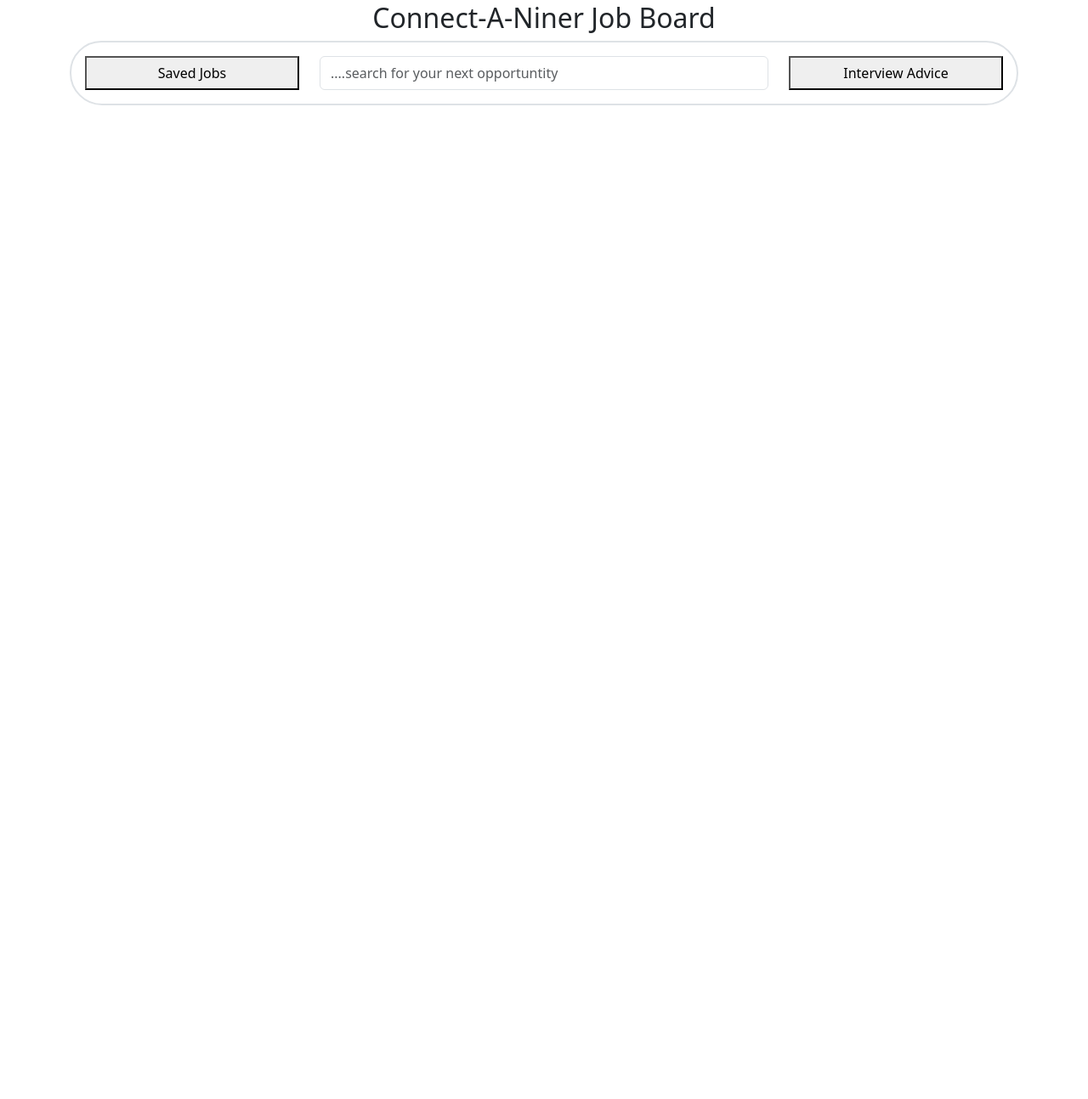
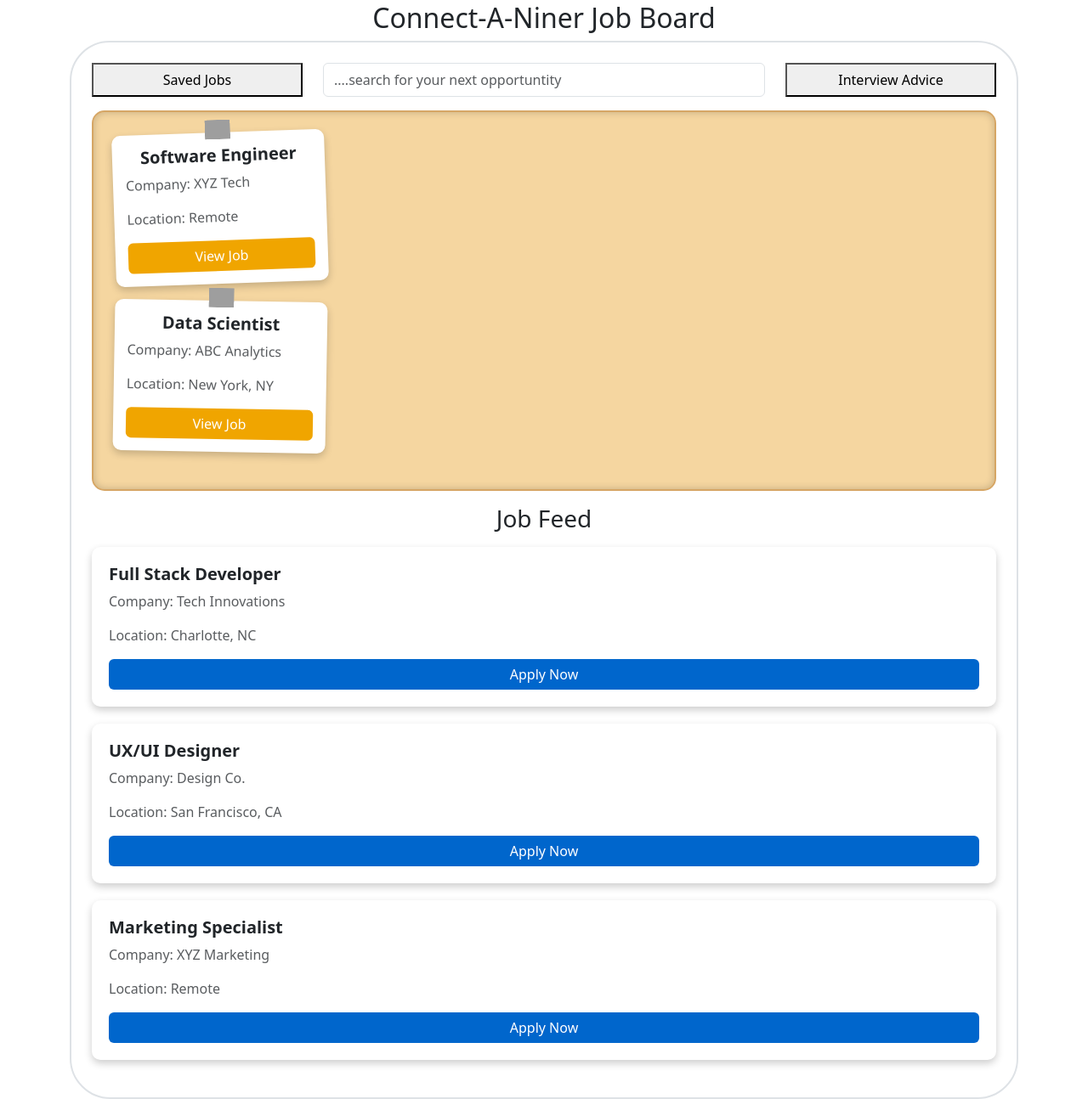
Before and after one commit to darellsam/SoftwareEngineeringProj, a Django app: page /jobBoard/ in a window 1280 px wide. Shown: the part 57-1351 px from the top of the page at 85% size. Before the commit the page ends 181 px from the top, so only its background shows below. Run offline with Django 5.2, Linux system fonts and the light colour scheme; grey boxes are pictures that could not be loaded.

Commit message:
Created the frontend job board page

```diff
--- a/sweProj/base/templates/base/jobBoard.html
+++ b/sweProj/base/templates/base/jobBoard.html
@@ -5,7 +5,7 @@
 
 <section id="JobBoard" class="container">
   <h1 class="text-center fs-2">Connect-A-Niner Job Board</h1>
-  <div class="border border-2 border-rounded border-color-dark p-3" style="border-radius: 47px 48px 48px 48px;">
+  <div class="border border-2 border-rounded border-color-dark p-4" style="border-radius: 47px 48px 48px 48px;">
     <form action="" class="row d-flex justify-content-between">
       <!--    Applied jobs button    -->
       <div class="col-md-3 col-3">
@@ -25,9 +25,132 @@
     </form>
 
     <!--  Pinned Jobs Component  -->
-    <div>
+    <div class="col-12 my-3">
+
+      <!-- Board Style Container -->
+      <div class="p-4"
+      style="border-radius: 15px;
+            background-color: #f5d6a0; /* Light corkboard color */
+            box-shadow: inset 0 0 10px rgba(0, 0, 0, 0.2); /* Inner shadow for depth */
+            padding: 20px;
+            border: 2px solid #d6a665; /* Frame border */
+            position: relative;">
+
+      <!-- Pinned Job Card Example -->
+      <div class="pinned-job"
+          style="background-color: #fff; /* Paper-like background */
+                padding: 15px;
+                width: 250px;
+                box-shadow: 0 4px 10px rgba(0, 0, 0, 0.2); /* Shadow for floating effect */
+                border-radius: 10px;
+                position: relative;
+                margin-bottom: 20px;
+                transform: rotate(-2deg); /* Slight rotation for pinned effect */">
+
+      <!-- Pin Icon -->
+      <img src="https://cdn-icons-png.flaticon.com/512/684/684908.png"
+            alt="Pin"
+            style="width: 30px;
+                  position: absolute;
+                  top: -15px;
+                  left: 50%;
+                  transform: translateX(-50%);
+                  z-index: 1;">
+
+      <!-- Job Info -->
+      <h3 class="fs-5 text-center" style="font-weight: bold;">Software Engineer</h3>
+      <p class="text-muted">Company: XYZ Tech</p>
+      <p class="text-muted">Location: Remote</p>
+      <button class="btn btn-primary w-100" style="background-color: #F0A500; border: none;">View Job</button>
+      </div>
+
+      <!-- Another Job Card (Optional) -->
+      <div class="pinned-job"
+          style="background-color: #fff;
+                padding: 15px;
+                width: 250px;
+                box-shadow: 0 4px 10px rgba(0, 0, 0, 0.2);
+                border-radius: 10px;
+                position: relative;
+                margin-bottom: 20px;
+                transform: rotate(1deg);">
+
+      <img src="https://cdn-icons-png.flaticon.com/512/684/684908.png"
+            alt="Pin"
+            style="width: 30px;
+                  position: absolute;
+                  top: -15px;
+                  left: 50%;
+                  transform: translateX(-50%);
+                  z-index: 1;">
+
+        <h3 class="fs-5 text-center" style="font-weight: bold;">Data Scientist</h3>
+        <p class="text-muted">Company: ABC Analytics</p>
+        <p class="text-muted">Location: New York, NY</p>
+        <button class="btn btn-primary w-100" style="background-color: #F0A500; border: none;">View Job</button>
+        </div>
+      </div>
+
+
+
+
+
+
 
     </div>
+
+    <!--  Job Card Component  -->
+    <div class="col-12 my-3">
+      <h2 class="text-center fs-3 mb-3">Job Feed</h2>
+
+      <!-- Job Feed Grid -->
+      <div class="job-feed-grid">
+        <!-- Job Card 1 in Feed -->
+        <div class="job-card"
+             style="background-color: #fff;
+                   padding: 20px;
+                   box-shadow: 0 4px 10px rgba(0, 0, 0, 0.2);
+                   border-radius: 10px;
+                   margin-bottom: 20px;">
+
+          <!-- Job Info -->
+          <h3 class="fs-5" style="font-weight: bold;">Full Stack Developer</h3>
+          <p class="text-muted">Company: Tech Innovations</p>
+          <p class="text-muted">Location: Charlotte, NC</p>
+          <button class="btn btn-secondary w-100" style="background-color: #0066cc; border: none;">Apply Now</button>
+        </div>
+
+        <!-- Job Card 2 in Feed -->
+        <div class="job-card"
+             style="background-color: #fff;
+                   padding: 20px;
+                   box-shadow: 0 4px 10px rgba(0, 0, 0, 0.2);
+                   border-radius: 10px;
+                   margin-bottom: 20px;">
+
+          <!-- Job Info -->
+          <h3 class="fs-5" style="font-weight: bold;">UX/UI Designer</h3>
+          <p class="text-muted">Company: Design Co.</p>
+          <p class="text-muted">Location: San Francisco, CA</p>
+          <button class="btn btn-secondary w-100" style="background-color: #0066cc; border: none;">Apply Now</button>
+        </div>
+
+        <!-- Job Card 3 in Feed -->
+        <div class="job-card"
+             style="background-color: #fff;
+                   padding: 20px;
+                   box-shadow: 0 4px 10px rgba(0, 0, 0, 0.2);
+                   border-radius: 10px;
+                   margin-bottom: 20px;">
+
+          <!-- Job Info -->
+          <h3 class="fs-5" style="font-weight: bold;">Marketing Specialist</h3>
+          <p class="text-muted">Company: XYZ Marketing</p>
+          <p class="text-muted">Location: Remote</p>
+          <button class="btn btn-secondary w-100" style="background-color: #0066cc; border: none;">Apply Now</button>
+        </div>
+
+      </div> <!-- End of Job Feed Grid -->
 
 
   </div>
```
